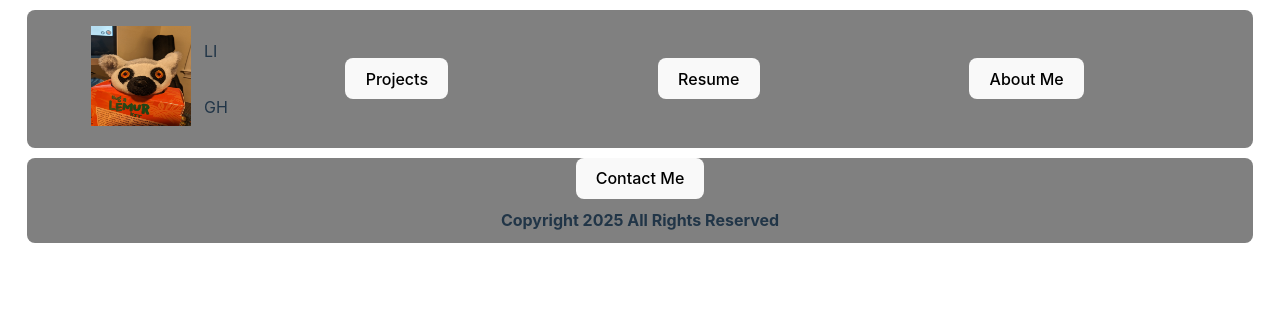
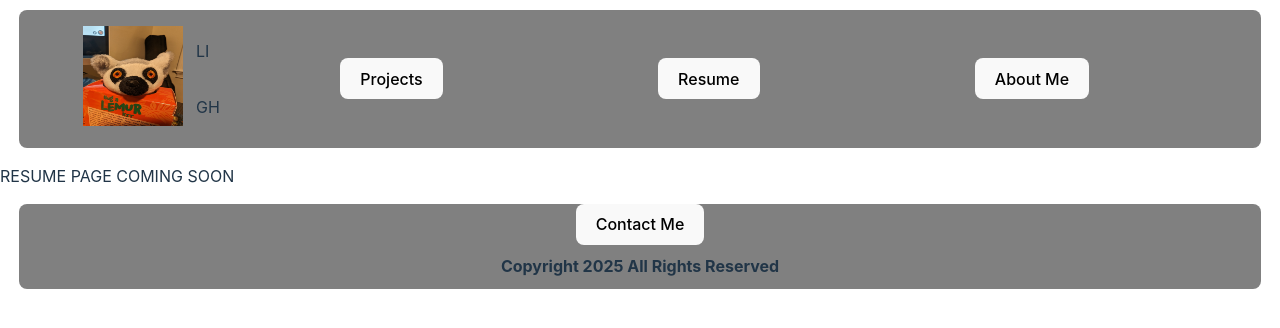
Before and after one commit to warren-cutler/warren-cutler-website, a React (Vite) app: page /resume in a window 1280 px wide. Shown: the top 328 px of the page. Built offline with nearby package versions, Linux system fonts and the light colour scheme.

Commit message:
complete reactrouter logic for navbar and footer buttons

```diff
--- a/src/App.tsx
+++ b/src/App.tsx
@@ -1,20 +1,58 @@
 //modules
-import { Routes, Route} from 'react-router-dom';
+import { Routes, Route } from 'react-router-dom';
 
 //components
-import {Navbar} from './components/Navbar';
-import {Footer} from './components/Footer';
-import {ProjectsContainer} from './components/ProjectsContainer'
-
+import { Navbar } from './components/Navbar';
+import { Footer } from './components/Footer';
+import { ProjectsContainer } from './components/ProjectsContainer';
 
 const App = () => {
   return (
     <div>
-      <Navbar/>
+      <Navbar />
       <Routes>
-        <Route path='/projects' element={<div><ProjectsContainer></ProjectsContainer></div>}/>
+        <Route
+          path='/'
+          element={
+            <div>
+              <p>LANDING PAGE COMING SOON</p>
+            </div>
+          }
+        />
+        <Route
+          path='/projects'
+          element={
+            <div>
+              <ProjectsContainer></ProjectsContainer>
+            </div>
+          }
+        />
+        <Route
+          path='/resume'
+          element={
+            <div>
+              <p>RESUME PAGE COMING SOON</p>
+            </div>
+          }
+        />
+        <Route
+          path='/about'
+          element={
+            <div>
+              <p>ABOUT PAGE COMING SOON</p>
+            </div>
+          }
+        />
+        <Route
+          path='/contact'
+          element={
+            <div>
+              <p>CONTACT PAGE COMING SOON</p>
+            </div>
+          }
+        />
       </Routes>
-      <Footer/>
+      <Footer />
     </div>
   );
 };
--- a/src/components/Footer.tsx
+++ b/src/components/Footer.tsx
@@ -1,16 +1,14 @@
+import { Link } from 'react-router-dom';
+
 export const Footer = () => {
+  const currentTime = new Date();
 
-    const currentTime = new Date();
-
-
-
-    return (
-        <div className = 'footerBar'>
-            <button>Contact Me</button>
-            <h2>Copyright {currentTime.getFullYear()} All Rights Reserved</h2>
-
-        </div>
-
-    )
-
-}
+  return (
+    <div className='footerBar'>
+      <Link to='/contact'>
+        <button>Contact Me</button>
+      </Link>
+      <h2>Copyright {currentTime.getFullYear()} All Rights Reserved</h2>
+    </div>
+  );
+};
--- a/src/components/Navbar.tsx
+++ b/src/components/Navbar.tsx
@@ -1,18 +1,28 @@
-// import React from 'react';
-// import { Link } from 'react-router-dom';
+import { Link } from 'react-router-dom';
 
 export const Navbar = () => {
-
-    return (
-        <div className = 'navBar'>
-            <div className = 'headshotLogo'><img src="/src/assets/wc-headshot.jpg" width="100" height="100"></img></div>
-            <div className = 'externalLinks'><p>LI</p><p>GH</p></div>
-            <div className = 'internalLinks'>
-            <button>Projects</button>
-            <button>Resume</button>
-            <button>About Me</button> </div>
+  return (
+    <div className='navBar'>
+      <Link to='/'>
+        <div className='headshotLogo'>
+          <img src='/src/assets/wc-headshot.jpg' width='100' height='100'></img>
         </div>
-
-    )
-
-}
+      </Link>
+      <div className='externalLinks'>
+        <p>LI</p>
+        <p>GH</p>
+      </div>
+      <div className='internalLinks'>
+        <Link to='/projects'>
+          <button>Projects</button>
+        </Link>
+        <Link to='/resume'>
+          <button>Resume</button>
+        </Link>
+        <Link to='/about'>
+          <button>About Me</button>
+        </Link>{' '}
+      </div>
+    </div>
+  );
+};
--- a/src/index.css
+++ b/src/index.css
@@ -11,15 +11,13 @@
   text-rendering: optimizeLegibility;
   -webkit-font-smoothing: antialiased;
   -moz-osx-font-smoothing: grayscale;
-
-
 }
 
-.body {
+body {
   margin: 0;
   display: flex;
+  flex-direction: column;
   align-items: stretch;
-  justify-content: space-around;
   min-width: 320px;
   min-height: 100vh;
   overflow-x: hidden;
@@ -86,6 +84,7 @@ button:focus-visible {
 }
 
 .footerBar {
+  align-self: flex-end;
   box-sizing: border-box;
   display: flex;
   flex-direction: column;
```
